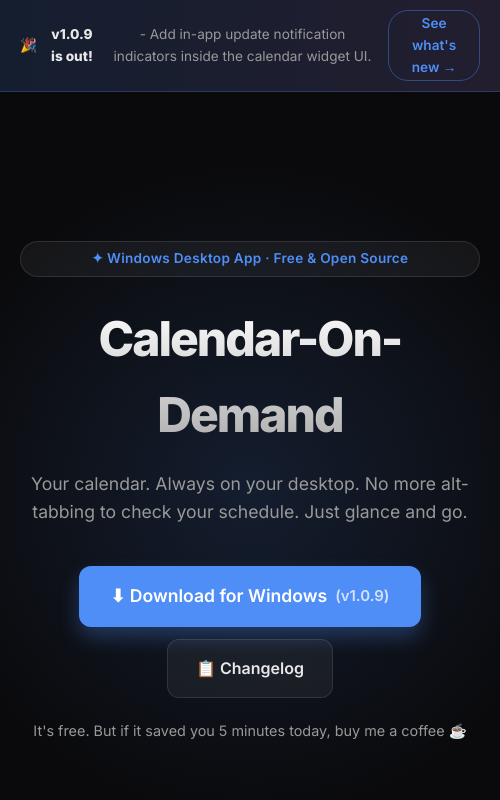
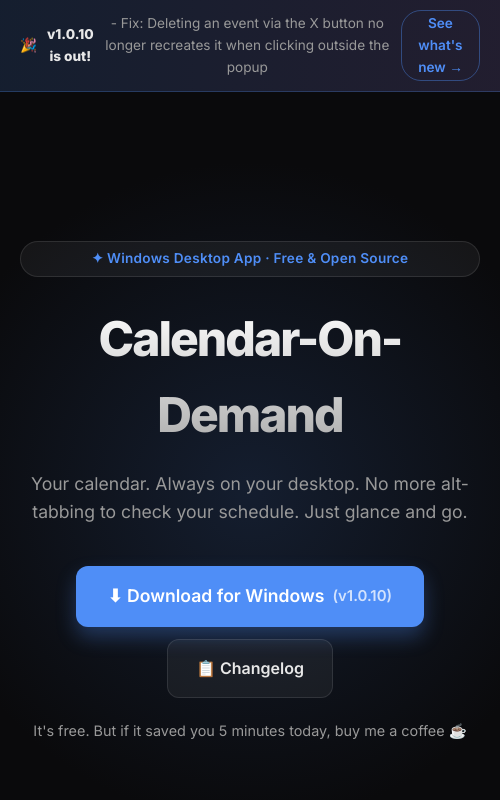
Before and after one commit to kidiksentrik/Calendar-On-Demand, an Electron app: page docs/index.html in a window 500 px wide. Shown: the top 800 px of the page. Drawn offline with Linux system fonts and the light colour scheme.

Commit message:
feat: v1.0.10 - Fix: Deleting an event via the X button no longer recreates it when clicking outside the popup

```diff
--- a/docs/index.html
+++ b/docs/index.html
@@ -292,7 +292,7 @@
 <body>
 
     <div class="update-banner">
-        🎉 <strong>v1.0.9 is out!</strong> - Add in-app update notification indicators inside the calendar widget UI.<a href="#changelog">See what's new →</a>
+        🎉 <strong>v1.0.10 is out!</strong> - Fix: Deleting an event via the X button no longer recreates it when clicking outside the popup<a href="#changelog">See what's new →</a>
     </div>
 
     <header>
@@ -301,8 +301,8 @@
             <h1>Calendar-On-Demand</h1>
             <p class="tagline">Your calendar. Always on your desktop. No more alt-tabbing to check your schedule. Just glance and go.</p>
             <div class="hero-btns">
-                <a id="hero-download-btn" href="https://github.com/kidiksentrik/Calendar-On-Demand/releases/download/v1.0.9/Calendar-On-Demand-Setup-1.0.9.exe" class="btn-primary">
-                    ⬇ Download for Windows <span style="opacity:0.75;font-size:0.85em;">(v1.0.9)</span>
+                <a id="hero-download-btn" href="https://github.com/kidiksentrik/Calendar-On-Demand/releases/download/v1.0.10/Calendar-On-Demand-Setup-1.0.10.exe" class="btn-primary">
+                    ⬇ Download for Windows <span style="opacity:0.75;font-size:0.85em;">(v1.0.10)</span>
                 </a>
                 <a href="#changelog" class="btn-secondary">📋 Changelog</a>
             </div>
@@ -512,7 +512,7 @@
         <div class="container">
             <h2>Ready to reclaim your desktop?</h2>
             <p>Get Calendar-On-Demand for free. No ads, no telemetry.</p>
-            <a href="https://github.com/kidiksentrik/Calendar-On-Demand/releases/download/v1.0.9/Calendar-On-Demand-Setup-1.0.9.exe" class="btn-primary">⬇ Get the Installer (v1.0.9)</a>
+            <a href="https://github.com/kidiksentrik/Calendar-On-Demand/releases/download/v1.0.10/Calendar-On-Demand-Setup-1.0.10.exe" class="btn-primary">⬇ Get the Installer (v1.0.10)</a>
             <div style="margin-top: 20px; font-size: 0.8rem; color: var(--text-dim);">Supports Windows 10 &amp; 11</div>
         </div>
     </section>
--- a/package.json
+++ b/package.json
@@ -1,6 +1,6 @@
 {
     "name":  "calendar-on-demand",
-    "version":  "1.0.9",
+    "version":  "1.0.10",
     "description":  "Desktop widget for Google Calendar",
     "author":  "Calendar-On-Demand Team",
     "main":  "main.js",
--- a/widget.js
+++ b/widget.js
@@ -428,6 +428,10 @@ try {
             deleteBtn.onclick = async (event) => {
                 event.stopPropagation();
                 item.style.opacity = '0.3';
+                // Clear input and editingEvent immediately so that clicking outside
+                // after deletion does NOT trigger saveCurrentEvent() and recreate the entry.
+                if (quickAddInput) quickAddInput.value = '';
+                editingEvent = null;
                 await ipcRenderer.invoke('delete-event', { calendarId: e.calendarId, eventId: e.id });
                 fetchEvents();
             };
```
